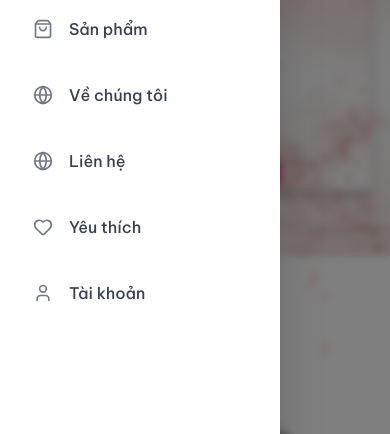
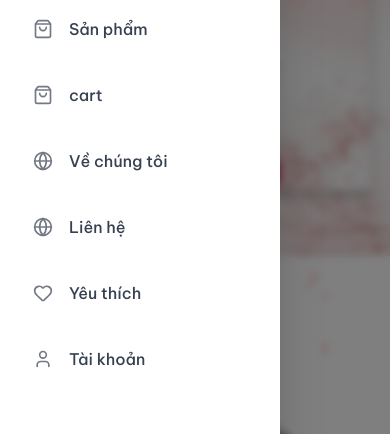
Before and after one commit to 24103828-ctrl/ndastore, a React (Vite) app: page / in a window 390 px wide. Both pictures are taken after a click on the button 346 px from the left and 40 px from the top of the page. Shown: the part 175-609 px from the top of the page. Built offline with nearby package versions, Linux system fonts and the light colour scheme; no server answers; the database is empty.

Commit message:
fix: ensure cart badge updates and is visible in mobile header and sidebar

```diff
--- a/src/components/layout/Navbar.tsx
+++ b/src/components/layout/Navbar.tsx
@@ -101,10 +101,12 @@ export function Navbar() {
                                     aria-label="Cart"
                                 >
                                     <ShoppingBag className="h-6 w-6 group-hover:animate-bounce-short" />
-                                    {cartCount > 0 && (
                                     <span
                                         id="cart-badge"
-                                            className="absolute bg-[#D81B60] text-white text-[10px] font-bold rounded-full min-w-[18px] h-[18px] px-1.5 flex items-center justify-center shadow-lg border-2 border-white transform group-hover:scale-110 transition-transform font-sans"
+                                        className={cn(
+                                            "absolute bg-[#D81B60] text-white text-[10px] font-bold rounded-full min-w-[18px] h-[18px] px-1.5 flex items-center justify-center shadow-lg border-2 border-white transform transition-all duration-300 font-sans",
+                                            cartCount > 0 ? "scale-100 opacity-100" : "scale-0 opacity-0"
+                                        )}
                                         style={{
                                             position: 'absolute',
                                             top: '-5px',
@@ -114,7 +116,6 @@ export function Navbar() {
                                     >
                                         {cartCount}
                                     </span>
-                                    )}
                                 </Link>
                             </div>
 
@@ -169,19 +170,27 @@ export function Navbar() {
                             {[
                                 { label: t('home'), path: '/', icon: Globe },
                                 { label: t('shop'), path: '/shop', icon: ShoppingBag },
+                                { label: t('cart'), path: '/cart', icon: ShoppingBag, count: cartCount },
                                 { label: t('about'), path: '/about', icon: Globe },
                                 { label: t('contact'), path: '/contact', icon: Globe },
-                                { label: t('favorites'), path: '/favorites', icon: Heart },
+                                { label: t('favorites'), path: '/favorites', icon: Heart, count: favorites.length },
                                 { label: t('account'), path: '/account', icon: User },
                             ].map((item, index) => (
                                 <Link
                                     key={index}
                                     to={item.path}
                                     onClick={() => setIsMenuOpen(false)}
-                                    className="flex items-center gap-4 px-4 py-3 text-gray-700 hover:text-primary hover:bg-pink-50 rounded-xl transition-all font-medium border border-transparent hover:border-pink-100"
+                                    className="flex items-center justify-between px-4 py-3 text-gray-700 hover:text-primary hover:bg-pink-50 rounded-xl transition-all font-medium border border-transparent hover:border-pink-100"
                                 >
+                                    <div className="flex items-center gap-4">
                                         <item.icon className="h-5 w-5 opacity-70" />
                                         <span>{item.label}</span>
+                                    </div>
+                                    {item.count !== undefined && item.count > 0 && (
+                                        <span className="bg-primary text-white text-[10px] font-bold rounded-full h-5 px-2 flex items-center justify-center">
+                                            {item.count}
+                                        </span>
+                                    )}
                                 </Link>
                             ))}
                         </div>
```
Lines whose indentation alone changed are shown as unchanged.
